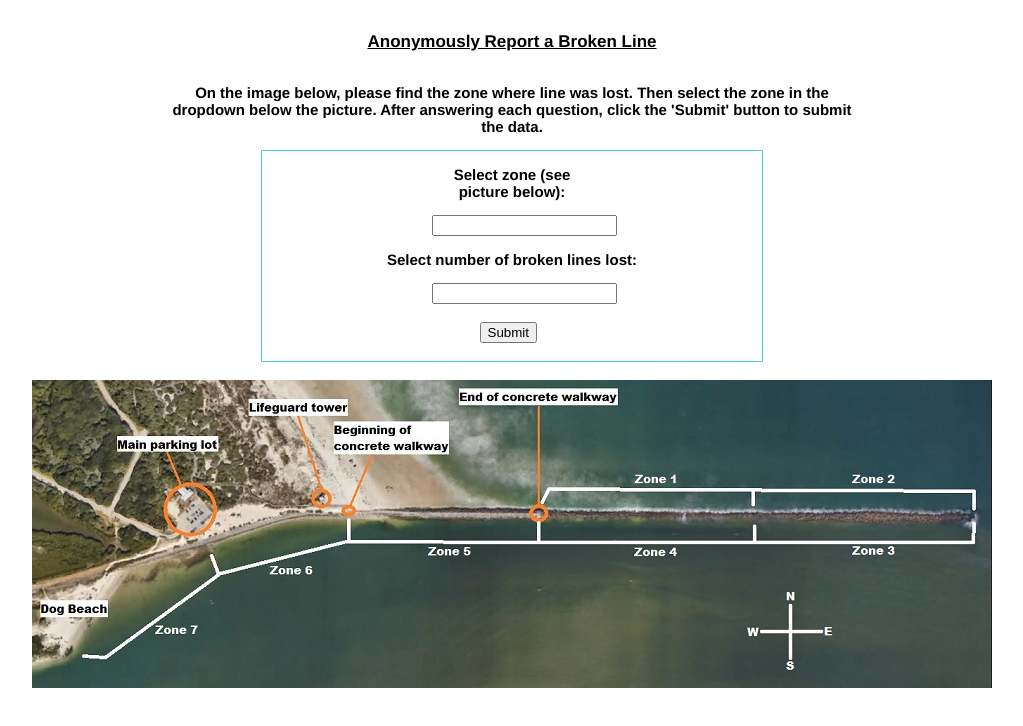
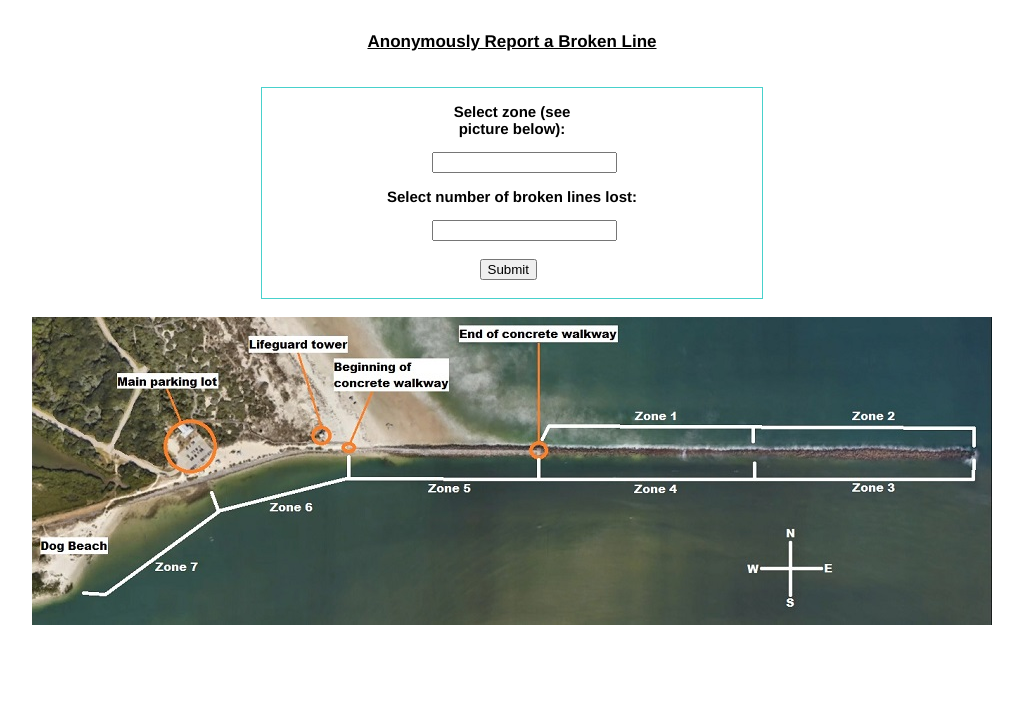
Before and after one commit to ponceinletjetty/ponceinletjetty.github.io, a plain HTML site: page reportacutline.html in a window 1280 px wide. Shown: the part 128-854 px from the top of the page, without its empty margins (128-1151 px from the left). After the commit the page ends 801 px from the top, so only its background shows below. Drawn offline with Linux system fonts and the light colour scheme.

Commit message:
Update reportacutline.html
added <br> before form and removed intro for real

```diff
--- a/reportacutline.html
+++ b/reportacutline.html
@@ -100,9 +100,7 @@ p {
 
 <p style="width: 960px; font-size: 17px; text-align: center;"><strong><u>Anonymously Report a Broken Line</strong></u></p>
 
-<p style="width: 700px; text-align: center; margin-left: 130px; margin-right: 130px;"><strong>On the image below, please find the zone where line was lost.
-    Then select the zone in the dropdown below the picture. After answering each question, click the 'Submit' button to submit the data.</strong></p>
-
+<br>
 <div class="border">
 <p style="width: 150px; text-align: center; margin-right: auto; margin-left: auto; color: black;"><strong>Select zone (see picture below):</strong></p>
 
```
